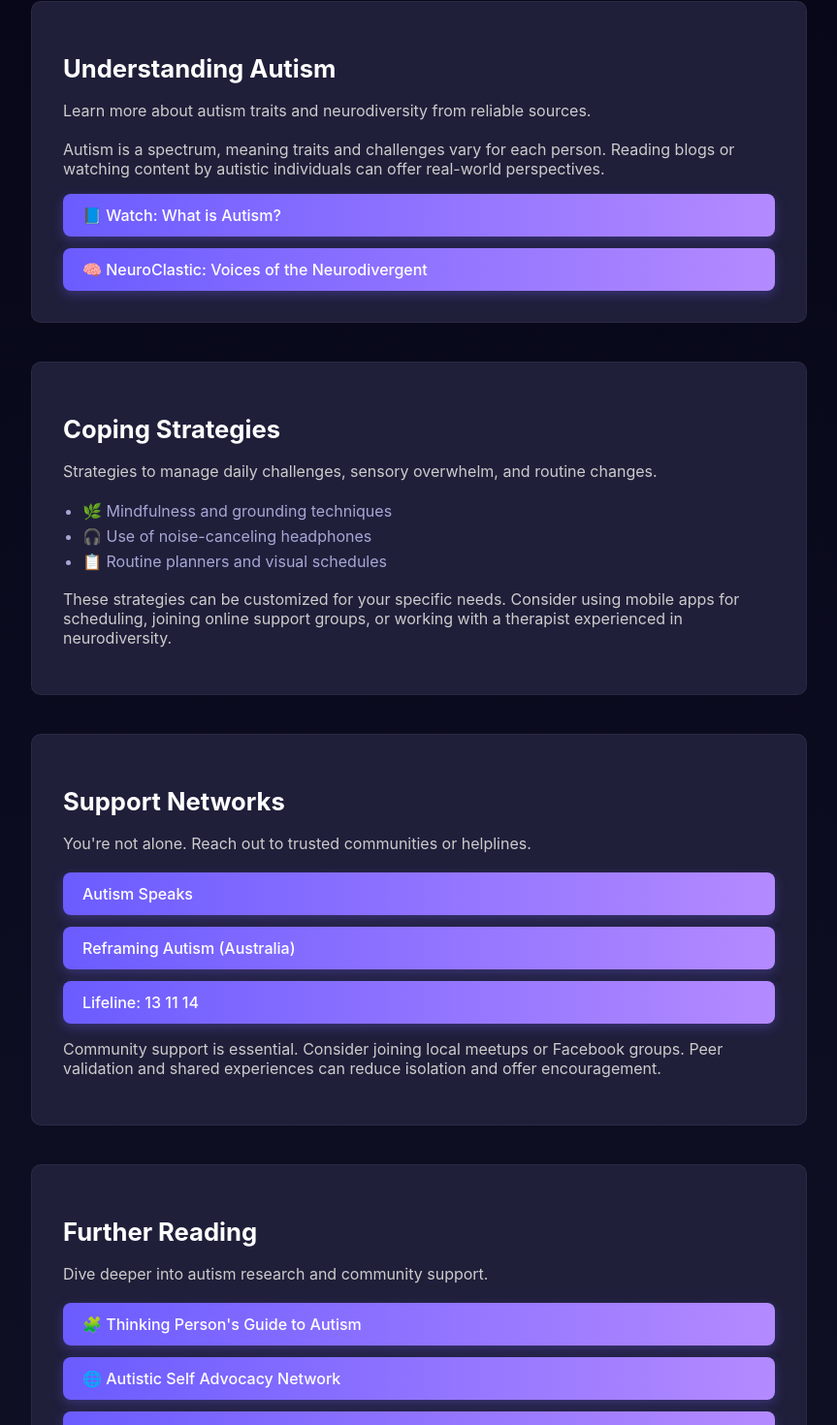
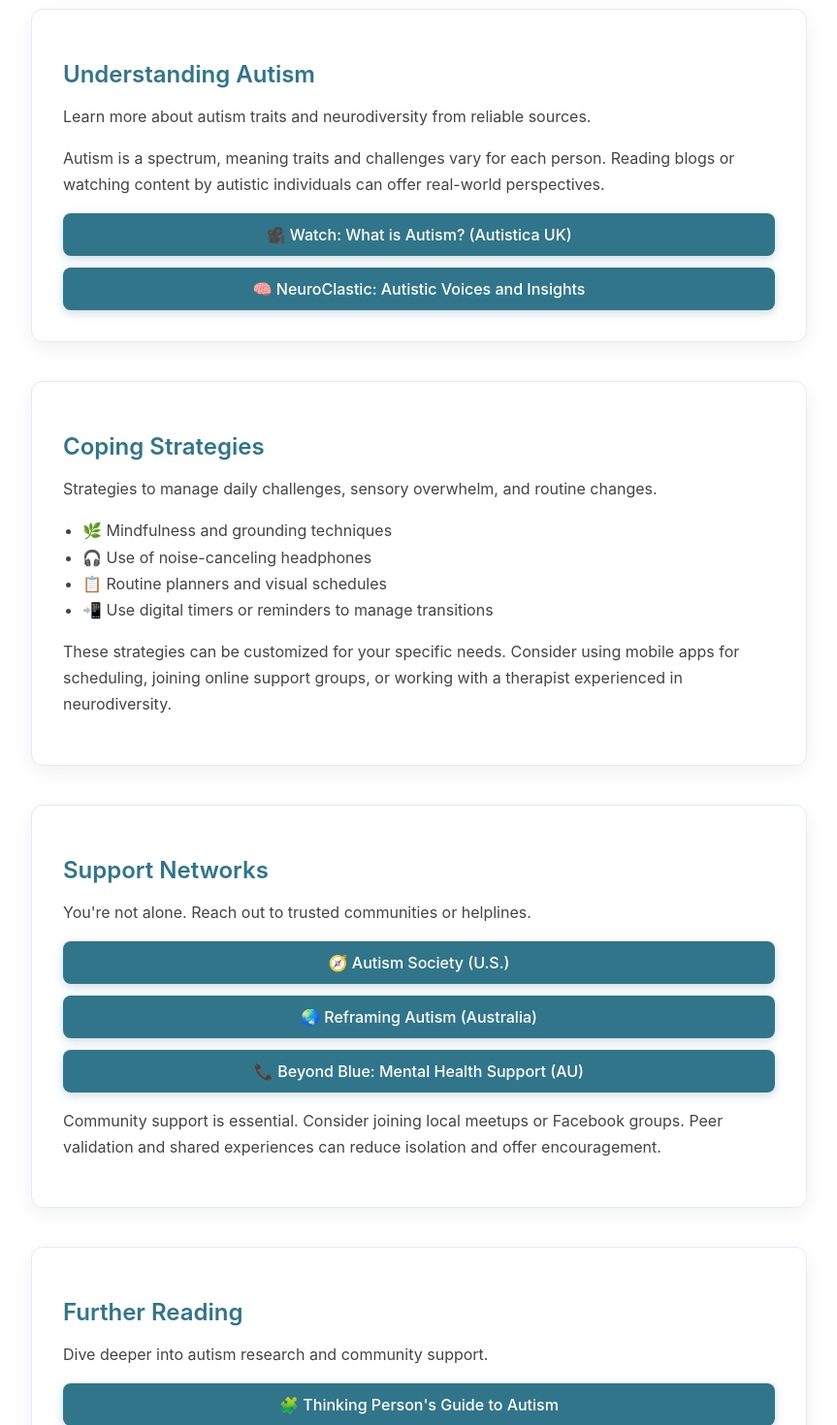
Before and after one commit to Westerntf/myaspergersquiz, a Next.js app: page /resources in a window 1280 px wide. Shown: the part 217-1687 px from the top of the page at 97% size, without its empty margins (208-1071 px from the left). Built offline with nearby package versions, Linux system fonts and the light colour scheme.

Commit message:
Update resources page with polished design and relevant autism support links

```diff
--- a/src/pages/resources.tsx
+++ b/src/pages/resources.tsx
@@ -5,8 +5,8 @@ export default function ResourcesPage() {
     <main
       style={{
         padding: "4rem 1rem",
-        background: "linear-gradient(to bottom, #060618, #101025)",
-        color: "#fff",
+        background: "#fff",
+        color: "#000",
         fontFamily: "'Inter', sans-serif",
         minHeight: "100vh",
       }}
@@ -17,16 +17,43 @@ export default function ResourcesPage() {
         }
       `}</style>
       <div style={{ maxWidth: "800px", margin: "0 auto" }}>
-        <h1 style={{ fontSize: "2.5rem", marginBottom: "1.5rem", textAlign: "center" }}>
+        <h1 style={{
+          fontSize: "2.5rem",
+          marginBottom: "2rem",
+          textAlign: "center",
+          color: "#31758a",
+          fontWeight: 700
+        }}>
           Helpful Resources
         </h1>
 
-        <section style={{ marginBottom: "2.5rem", background: "#1f1f3a", padding: "2rem", borderRadius: "10px", border: "1px solid rgba(255,255,255,0.05)" }}>
-          <h2 style={{ fontSize: "1.6rem", marginBottom: "0.5rem" }}>Understanding Autism</h2>
-          <p style={{ fontSize: "1rem", color: "#ccc", lineHeight: 1.6 }}>
+        <section style={{
+          marginBottom: "2.5rem",
+          background: "#ffffff",
+          boxShadow: "0 6px 20px rgba(0, 0, 0, 0.06)",
+          padding: "2rem",
+          borderRadius: "12px",
+          border: "1px solid #e4ebf0"
+        }}>
+          <h2 style={{
+            fontSize: "1.5rem",
+            marginBottom: "0.75rem",
+            color: "#31758a",
+            fontWeight: 600
+          }}>Understanding Autism</h2>
+          <p style={{
+            fontSize: "1rem",
+            color: "#444",
+            lineHeight: 1.7
+          }}>
             Learn more about autism traits and neurodiversity from reliable sources.
           </p>
-          <p style={{ fontSize: "1rem", color: "#ccc", marginTop: "0.75rem" }}>
+          <p style={{
+            fontSize: "1rem",
+            color: "#444",
+            lineHeight: 1.7,
+            marginTop: "0.75rem"
+          }}>
             Autism is a spectrum, meaning traits and challenges vary for each person. Reading blogs or watching content by autistic individuals can offer real-world perspectives.
           </p>
           <div style={{
@@ -36,64 +63,110 @@ export default function ResourcesPage() {
             marginTop: "1rem"
           }}>
             <a
-              href="https://www.youtube.com/watch?v=RbwRrVw-CRo"
+              href="https://www.youtube.com/watch?v=3cTNZp0QyJ0"
               target="_blank"
               rel="noopener noreferrer"
               style={{
-                background: "linear-gradient(90deg, #6b5cff, #b48aff)",
+                background: "#31758a",
                 color: "#fff",
                 padding: "0.75rem 1.25rem",
                 borderRadius: "8px",
                 textDecoration: "none",
                 fontWeight: 500,
-                boxShadow: "0 4px 12px rgba(120,100,255,0.3)",
-                transition: "transform 0.2s ease"
+                boxShadow: "0 3px 10px rgba(49,117,138,0.25)",
+                transition: "transform 0.2s ease",
+                textAlign: "center"
               }}
-              onMouseEnter={(e) => e.currentTarget.style.transform = "scale(1.03)"}
-              onMouseLeave={(e) => e.currentTarget.style.transform = "scale(1.0)"}
+              onMouseEnter={e => e.currentTarget.style.transform = "scale(1.03)"}
+              onMouseLeave={e => e.currentTarget.style.transform = "scale(1.0)"}
             >
-              📘 Watch: What is Autism?
+              🎥 Watch: What is Autism? (Autistica UK)
             </a>
             <a
-              href="https://neuroclastic.com"
+              href="https://neuroclastic.com/autistic-perspectives/"
               target="_blank"
               rel="noopener noreferrer"
               style={{
-                background: "linear-gradient(90deg, #6b5cff, #b48aff)",
+                background: "#31758a",
                 color: "#fff",
                 padding: "0.75rem 1.25rem",
                 borderRadius: "8px",
                 textDecoration: "none",
                 fontWeight: 500,
-                boxShadow: "0 4px 12px rgba(120,100,255,0.3)",
-                transition: "transform 0.2s ease"
+                boxShadow: "0 3px 10px rgba(49,117,138,0.25)",
+                transition: "transform 0.2s ease",
+                textAlign: "center"
               }}
-              onMouseEnter={(e) => e.currentTarget.style.transform = "scale(1.03)"}
-              onMouseLeave={(e) => e.currentTarget.style.transform = "scale(1.0)"}
+              onMouseEnter={e => e.currentTarget.style.transform = "scale(1.03)"}
+              onMouseLeave={e => e.currentTarget.style.transform = "scale(1.0)"}
             >
-              🧠 NeuroClastic: Voices of the Neurodivergent
+              🧠 NeuroClastic: Autistic Voices and Insights
             </a>
           </div>
         </section>
 
-        <section style={{ marginBottom: "2.5rem", background: "#1f1f3a", padding: "2rem", borderRadius: "10px", border: "1px solid rgba(255,255,255,0.05)" }}>
-          <h2 style={{ fontSize: "1.6rem", marginBottom: "0.5rem" }}>Coping Strategies</h2>
-          <p style={{ fontSize: "1rem", color: "#ccc", lineHeight: 1.6 }}>
+        <section style={{
+          marginBottom: "2.5rem",
+          background: "#ffffff",
+          boxShadow: "0 6px 20px rgba(0, 0, 0, 0.06)",
+          padding: "2rem",
+          borderRadius: "12px",
+          border: "1px solid #e4ebf0"
+        }}>
+          <h2 style={{
+            fontSize: "1.5rem",
+            marginBottom: "0.75rem",
+            color: "#31758a",
+            fontWeight: 600
+          }}>Coping Strategies</h2>
+          <p style={{
+            fontSize: "1rem",
+            color: "#444",
+            lineHeight: 1.7
+          }}>
             Strategies to manage daily challenges, sensory overwhelm, and routine changes.
           </p>
-          <ul style={{ marginTop: "0.75rem", paddingLeft: "1.25rem", color: "#a7a7d6", lineHeight: 1.6 }}>
+          <ul style={{
+            marginTop: "0.75rem",
+            paddingLeft: "1.25rem",
+            color: "#444",
+            lineHeight: 1.7,
+            fontSize: "1rem"
+          }}>
             <li>🌿 Mindfulness and grounding techniques</li>
             <li>🎧 Use of noise-canceling headphones</li>
             <li>📋 Routine planners and visual schedules</li>
+            <li>📲 Use digital timers or reminders to manage transitions</li>
           </ul>
-          <p style={{ fontSize: "1rem", color: "#ccc", marginTop: "1rem" }}>
+          <p style={{
+            fontSize: "1rem",
+            color: "#444",
+            lineHeight: 1.7,
+            marginTop: "1rem"
+          }}>
             These strategies can be customized for your specific needs. Consider using mobile apps for scheduling, joining online support groups, or working with a therapist experienced in neurodiversity.
           </p>
         </section>
 
-        <section style={{ marginBottom: "2.5rem", background: "#1f1f3a", padding: "2rem", borderRadius: "10px", border: "1px solid rgba(255,255,255,0.05)" }}>
-          <h2 style={{ fontSize: "1.6rem", marginBottom: "0.5rem" }}>Support Networks</h2>
-          <p style={{ fontSize: "1rem", color: "#ccc", lineHeight: 1.6 }}>
+        <section style={{
+          marginBottom: "2.5rem",
+          background: "#ffffff",
+          boxShadow: "0 6px 20px rgba(0, 0, 0, 0.06)",
+          padding: "2rem",
+          borderRadius: "12px",
+          border: "1px solid #e4ebf0"
+        }}>
+          <h2 style={{
+            fontSize: "1.5rem",
+            marginBottom: "0.75rem",
+            color: "#31758a",
+            fontWeight: 600
+          }}>Support Networks</h2>
+          <p style={{
+            fontSize: "1rem",
+            color: "#444",
+            lineHeight: 1.7
+          }}>
             You're not alone. Reach out to trusted communities or helplines.
           </p>
           <div style={{
@@ -103,71 +176,95 @@ export default function ResourcesPage() {
             marginTop: "1rem"
           }}>
             <a
-              href="https://www.autismspeaks.org"
+              href="https://autismsociety.org"
               target="_blank"
               rel="noopener noreferrer"
               style={{
-                background: "linear-gradient(90deg, #6b5cff, #b48aff)",
+                background: "#31758a",
                 color: "#fff",
                 padding: "0.75rem 1.25rem",
                 borderRadius: "8px",
                 textDecoration: "none",
                 fontWeight: 500,
-                boxShadow: "0 4px 12px rgba(120,100,255,0.3)",
-                transition: "transform 0.2s ease"
+                boxShadow: "0 3px 10px rgba(49,117,138,0.25)",
+                transition: "transform 0.2s ease",
+                textAlign: "center"
               }}
-              onMouseEnter={(e) => e.currentTarget.style.transform = "scale(1.03)"}
-              onMouseLeave={(e) => e.currentTarget.style.transform = "scale(1.0)"}
+              onMouseEnter={e => e.currentTarget.style.transform = "scale(1.03)"}
+              onMouseLeave={e => e.currentTarget.style.transform = "scale(1.0)"}
             >
-              Autism Speaks
+              🧭 Autism Society (U.S.)
             </a>
             <a
               href="https://reframingautism.org.au"
               target="_blank"
               rel="noopener noreferrer"
               style={{
-                background: "linear-gradient(90deg, #6b5cff, #b48aff)",
+                background: "#31758a",
                 color: "#fff",
                 padding: "0.75rem 1.25rem",
                 borderRadius: "8px",
                 textDecoration: "none",
                 fontWeight: 500,
-                boxShadow: "0 4px 12px rgba(120,100,255,0.3)",
-                transition: "transform 0.2s ease"
+                boxShadow: "0 3px 10px rgba(49,117,138,0.25)",
+                transition: "transform 0.2s ease",
+                textAlign: "center"
               }}
-              onMouseEnter={(e) => e.currentTarget.style.transform = "scale(1.03)"}
-              onMouseLeave={(e) => e.currentTarget.style.transform = "scale(1.0)"}
+              onMouseEnter={e => e.currentTarget.style.transform = "scale(1.03)"}
+              onMouseLeave={e => e.currentTarget.style.transform = "scale(1.0)"}
             >
-              Reframing Autism (Australia)
+              🌏 Reframing Autism (Australia)
             </a>
             <a
-              href="https://www.lifeline.org.au"
+              href="https://www.beyondblue.org.au"
               target="_blank"
               rel="noopener noreferrer"
               style={{
-                background: "linear-gradient(90deg, #6b5cff, #b48aff)",
+                background: "#31758a",
                 color: "#fff",
                 padding: "0.75rem 1.25rem",
                 borderRadius: "8px",
                 textDecoration: "none",
                 fontWeight: 500,
-                boxShadow: "0 4px 12px rgba(120,100,255,0.3)",
-                transition: "transform 0.2s ease"
+                boxShadow: "0 3px 10px rgba(49,117,138,0.25)",
+                transition: "transform 0.2s ease",
+                textAlign: "center"
               }}
-              onMouseEnter={(e) => e.currentTarget.style.transform = "scale(1.03)"}
-              onMouseLeave={(e) => e.currentTarget.style.transform = "scale(1.0)"}
+              onMouseEnter={e => e.currentTarget.style.transform = "scale(1.03)"}
+              onMouseLeave={e => e.currentTarget.style.transform = "scale(1.0)"}
             >
-              Lifeline: 13 11 14
+              📞 Beyond Blue: Mental Health Support (AU)
             </a>
           </div>
-          <p style={{ fontSize: "1rem", color: "#ccc", marginTop: "1rem" }}>
+          <p style={{
+            fontSize: "1rem",
+            color: "#444",
+            lineHeight: 1.7,
+            marginTop: "1rem"
+          }}>
             Community support is essential. Consider joining local meetups or Facebook groups. Peer validation and shared experiences can reduce isolation and offer encouragement.
           </p>
         </section>
 
-        <section style={{ marginTop: "2rem", background: "#1f1f3a", padding: "2rem", borderRadius: "10px", border: "1px solid rgba(255,255,255,0.05)" }}>
-          <h2 style={{ fontSize: "1.6rem", marginBottom: "0.5rem" }}>Further Reading</h2>
-          <p style={{ fontSize: "1rem", color: "#ccc", lineHeight: 1.6 }}>
+        <section style={{
+          marginTop: "2rem",
+          background: "#ffffff",
+          boxShadow: "0 6px 20px rgba(0, 0, 0, 0.06)",
+          padding: "2rem",
+          borderRadius: "12px",
+          border: "1px solid #e4ebf0"
+        }}>
+          <h2 style={{
+            fontSize: "1.5rem",
+            marginBottom: "0.75rem",
+            color: "#31758a",
+            fontWeight: 600
+          }}>Further Reading</h2>
+          <p style={{
+            fontSize: "1rem",
+            color: "#444",
+            lineHeight: 1.7
+          }}>
             Dive deeper into autism research and community support.
           </p>
           <div style={{
@@ -177,59 +274,62 @@ export default function ResourcesPage() {
             marginTop: "1rem"
           }}>
             <a
-              href="https://thinkingautismguide.blogspot.com"
+              href="https://thinkingautismguide.blogspot.com/p/resources.html"
               target="_blank"
               rel="noopener noreferrer"
               style={{
-                background: "linear-gradient(90deg, #6b5cff, #b48aff)",
+                background: "#31758a",
                 color: "#fff",
                 padding: "0.75rem 1.25rem",
                 borderRadius: "8px",
                 textDecoration: "none",
                 fontWeight: 500,
-                boxShadow: "0 4px 12px rgba(120,100,255,0.3)",
-                transition: "transform 0.2s ease"
+                boxShadow: "0 3px 10px rgba(49,117,138,0.25)",
+                transition: "transform 0.2s ease",
+                textAlign: "center"
               }}
-              onMouseEnter={(e) => e.currentTarget.style.transform = "scale(1.03)"}
-              onMouseLeave={(e) => e.currentTarget.style.transform = "scale(1.0)"}
+              onMouseEnter={e => e.currentTarget.style.transform = "scale(1.03)"}
+              onMouseLeave={e => e.currentTarget.style.transform = "scale(1.0)"}
             >
               🧩 Thinking Person's Guide to Autism
             </a>
             <a
-              href="https://autisticadvocacy.org"
+              href="https://autisticadvocacy.org/resources/"
               target="_blank"
               rel="noopener noreferrer"
               style={{
-                background: "linear-gradient(90deg, #6b5cff, #b48aff)",
+                background: "#31758a",
                 color: "#fff",
                 padding: "0.75rem 1.25rem",
                 borderRadius: "8px",
                 textDecoration: "none",
                 fontWeight: 500,
-                boxShadow: "0 4px 12px rgba(120,100,255,0.3)",
-                transition: "transform 0.2s ease"
+                boxShadow: "0 3px 10px rgba(49,117,138,0.25)",
+                transition: "transform 0.2s ease",
+                textAlign: "center"
               }}
-              onMouseEnter={(e) => e.currentTarget.style.transform = "scale(1.03)"}
-              onMouseLeave={(e) => e.currentTarget.style.transform = "scale(1.0)"}
+              onMouseEnter={e => e.currentTarget.style.transform = "scale(1.03)"}
+              onMouseLeave={e => e.currentTarget.style.transform = "scale(1.0)"}
             >
               🌐 Autistic Self Advocacy Network
             </a>
             <a
-              href="https://www.altogetherautism.org.nz"
+              href="https://www.altogetherautism.org.nz/autism-guides/"
               target="_blank"
               rel="noopener noreferrer"
               style={{
-                background: "linear-gradient(90deg, #6b5cff, #b48aff)",
+                background: "#31758a",
                 color: "#fff",
                 padding: "0.75rem 1.25rem",
                 borderRadius: "8px",
                 textDecoration: "none",
                 fontWeight: 500,
-                boxShadow: "0 4px 12px rgba(120,100,255,0.3)",
-                transition: "transform 0.2s ease"
+                boxShadow: "0 3px 10px rgba(49,117,138,0.25)",
+                transition: "transform 0.2s ease",
+                textAlign: "center"
               }}
-              onMouseEnter={(e) => e.currentTarget.style.transform = "scale(1.03)"}
-              onMouseLeave={(e) => e.currentTarget.style.transform = "scale(1.0)"}
+              onMouseEnter={e => e.currentTarget.style.transform = "scale(1.03)"}
+              onMouseLeave={e => e.currentTarget.style.transform = "scale(1.0)"}
             >
               📚 Altogether Autism (NZ)
             </a>
```
